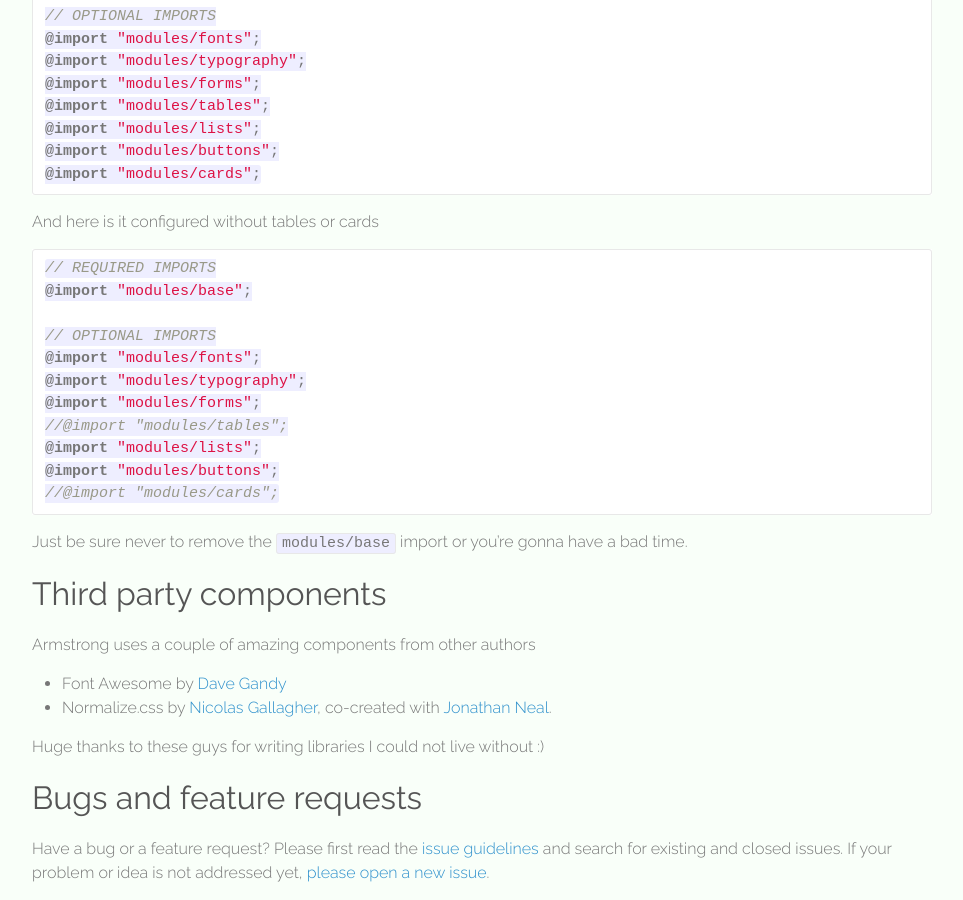
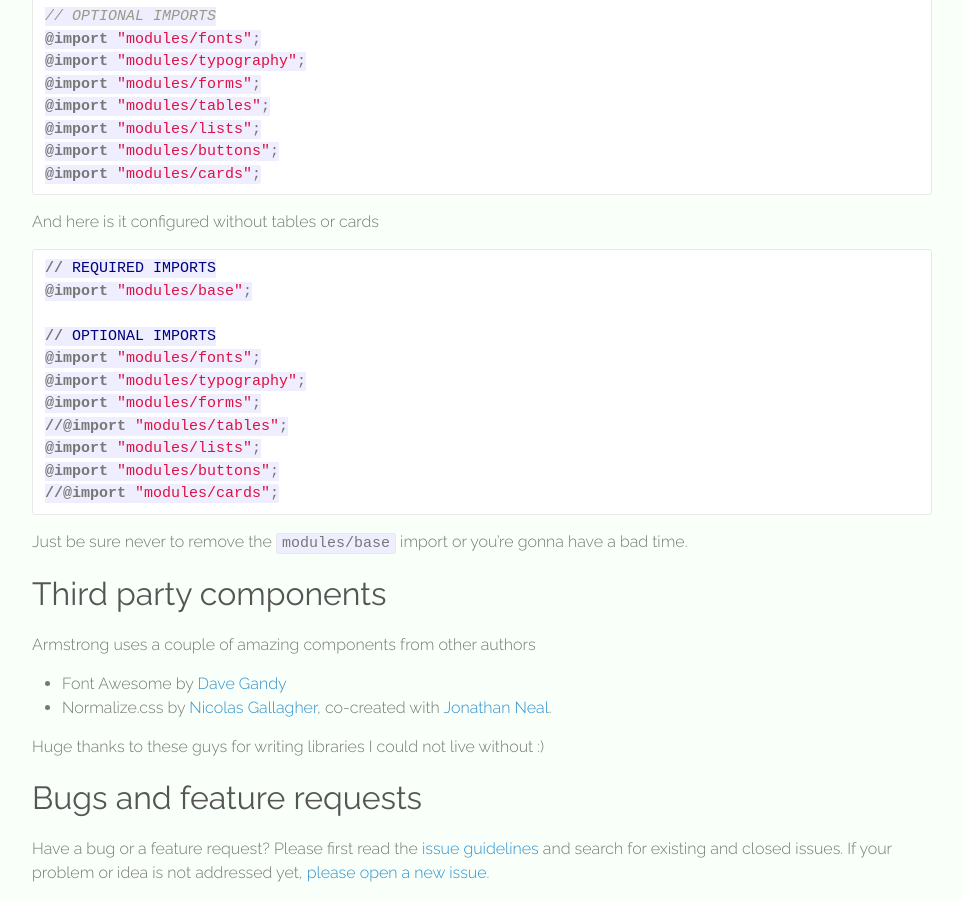
Before and after one commit to Rocketmakers/armstrong_legacy, a Jekyll site: the page built from documentation.md, in a window 1280 px wide and 900 px high, scrolled down 2615 px. Shown: the whole window, without its empty margins (158-1121 px from the left). Built offline with Jekyll 4.4.1, drawn with Linux system fonts in a browser that asks for light colours.

Commit message:
Update documentation.md

````diff
--- a/documentation.md
+++ b/documentation.md
@@ -124,7 +124,7 @@ To customize Armstrong, you just need to crack open the armstrong.scss file and
 
 And here is it configured without tables or cards
 
-```scss
+```css
 // REQUIRED IMPORTS
 @import "modules/base";
 
````
